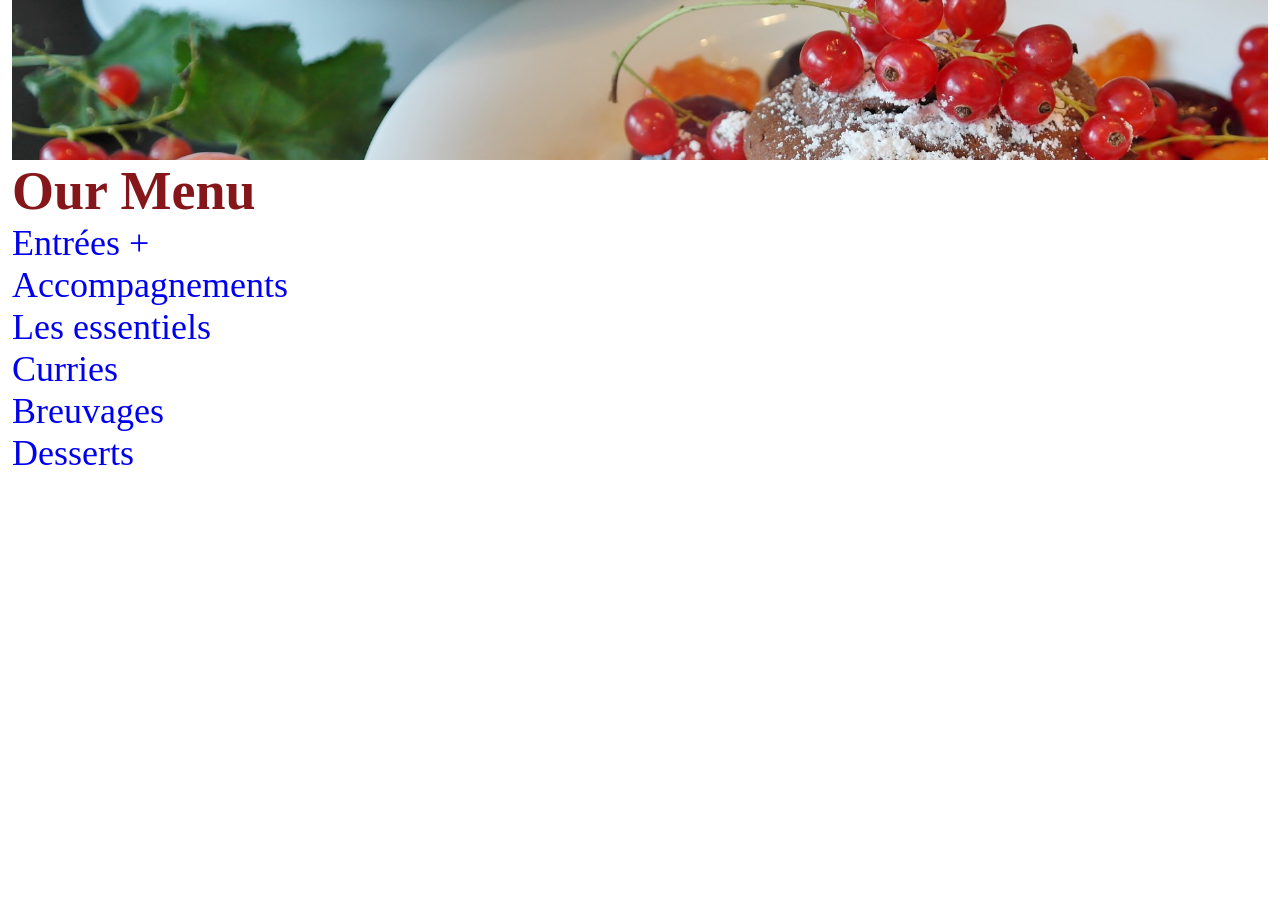
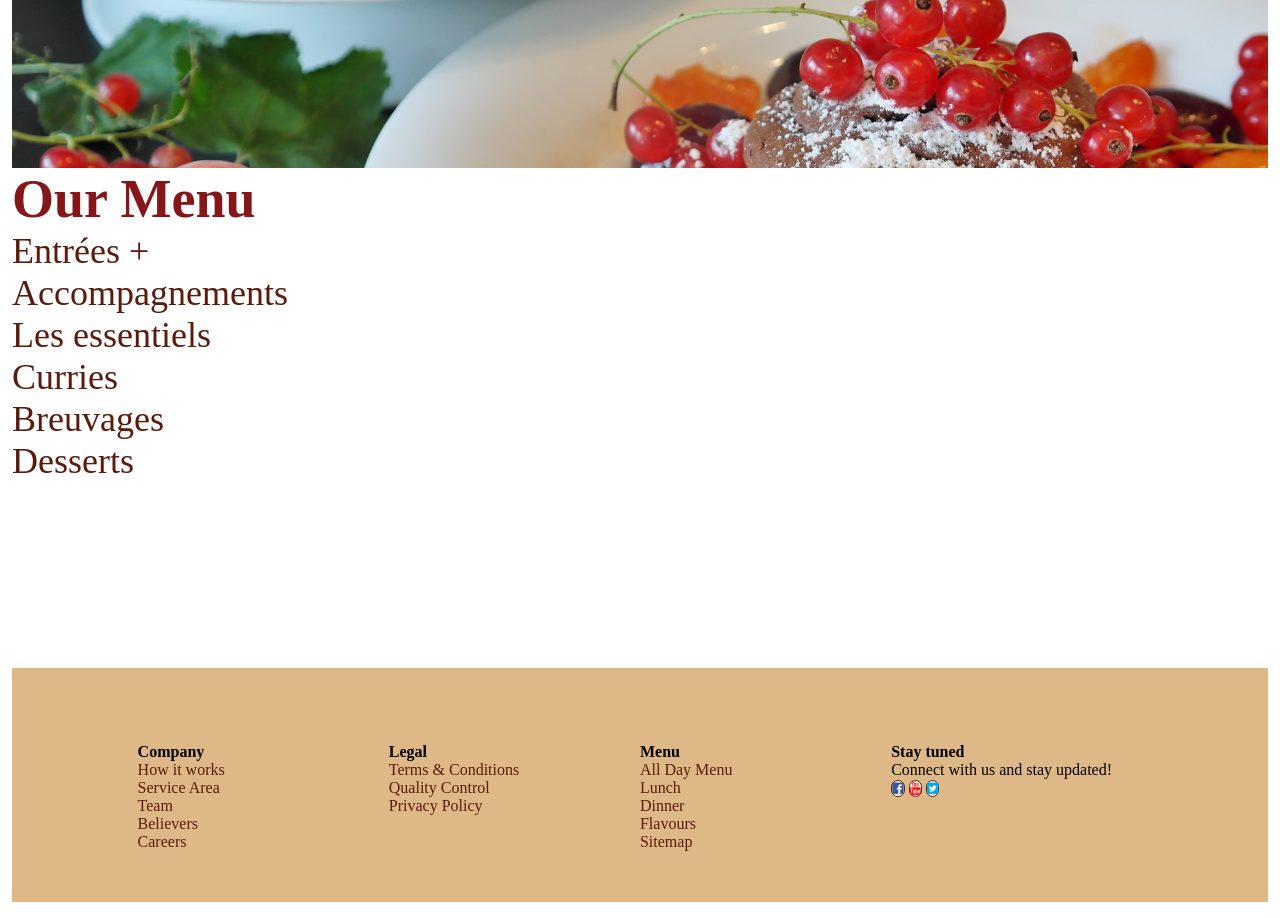
Before and after one commit to mendoncagary/Foodies, a PHP site: page /home.html in a window 1280 px wide. Shown: the part 2320-3238 px from the top of the page. Before the commit the page ends 2785 px from the top, so only its background shows below. Run offline with PHP 8.4, Linux system fonts and the light colour scheme; some libraries are stand-ins or nearby versions.

Commit message:
Files committed

```diff
--- a/home.html
+++ b/home.html
@@ -5,8 +5,11 @@
 <meta name="viewport" content="width=device-width, initial-scale=1.0">
 <link rel="stylesheet" type="text/css" href="style.css">
 <script src="assets/libraries/jquery-3.1.0.min.js"></script>
+<link rel="stylesheet" type="text/css" href="https://maxcdn.bootstrapcdn.com/font-awesome/4.6.3/css/font-awesome.min.css">
+<!--<link rel="stylesheet" type="text/css" href="https://maxcdn.bootstrapcdn.com/bootstrap/3.3.5/css/bootstrap.min.css">-->
 <script src="script.js"></script>
 <title>Foodies</title>
+
 </head>
 
 <body onload="myFunction()">
@@ -26,7 +29,7 @@
       <img src="images/img5.png" alt="Foodies" id="logo" height="160" width="160">
        </a></li>
   <li><a id="link4" class="mainlink" href="#contact">Offers</a></li>
-  <li><a id="link5" class="mainlink" href="#about">Sign In</a></li>
+  <li><a id="link5" class="mainlink">Sign In</a></li>
 </ul>
 </nav>
 </div>
@@ -35,9 +38,45 @@
 
 
 
+<!-- The Modal -->
+<div id="myModal" class="modal">
+
+  <!-- Modal content -->
+  <div class="modal-content">
+    <div class="modal-header">
+      <span class="close">×</span>
+      <h2>Sign In</h2>
+    </div>
+
+
+    <div class="modal-body">
+
+      <input id="name" name="name" class="modalinput" type="text">
+      <label for="name">Email/Mobile</label>
+    </div>
+
+	<div class="col-sm-12">
+	<input value="Let me in" class="sign-up-btn" type="button">
+	</div>
+
+	<div class="col-sm-6">
+	<button onclick="fb_login(&quot;signup&quot;)" class="facebook-btn">
+	<i class="fa fa-facebook"></i> Sign in with Facebook
+	</button> </div>
+
+    <div class="modal-footer">
+      <h3>Modal Footer</h3>
+    </div>
+  </div>
+
+</div>
+
+
+
+
 <div class="bgimg1">
 <div id="headerbox">
-<h2 style="opacity: 1; transform: matrix(1, 0, 0, 1, 0, 0);" class="headline"><span class="first-letter">W</span>elcome</h2>
+<h2 class="headline"><span class="first-letter">W</span>elcome</h2>
 </div>
 
 
@@ -267,7 +306,80 @@ nothing
 </div>
 
 
+
+
+
+<div class="footer">
+<div class="footercontent">
+    <div class="col">
+      <h4>Company</h4>
+	  <a href="#" style="text-decoration:none;">How it works</a></br>
+	  <a href="#" style="text-decoration:none;" >Service Area</a></br>
+	  <a href="#" style="text-decoration:none;">Team</a></br>
+	  <a href="#" style="text-decoration:none;">Believers</a></br>
+	  <a href="#" style="text-decoration:none;">Careers</a></br>
+	  </div>
+    <div class="col">
+      <h4>Legal</h4>
+	  <a href="#" style="text-decoration:none;">Terms & Conditions </a></br>
+	  <a href="#" style="text-decoration:none;">Quality Control </a></br>
+	  <a href="#" style="text-decoration:none;">Privacy Policy</a></br>
+
+	  </div>
+
+
+    <div class="col">
+      <h4>Menu</h4>
+	  <a href="#" style="text-decoration:none;">All Day Menu</a> </br>
+	  <a href="#" style="text-decoration:none;">Lunch</a></br>
+	  <a href="#" style="text-decoration:none;">Dinner</a></br>
+	  <a href="#" style="text-decoration:none;">Flavours</a></br>
+	  <a href="#" style="text-decoration:none;">Sitemap</a>
+
+	  </div>
+    <div class="col">
+      <h4>Stay tuned</h4>
+	  Connect with us and stay updated!</br>
+	  <p>
+	  <button class="Footerbutton1" onclick="parent.open('https://www.facebook.com/')"><i class="fa fa-facebook-square" aria-hidden="true"></i></button>
+	  <button class="Footerbutton2" onclick="parent.open('https://www.youtube.com/')"><i class="fa fa-youtube" aria-hidden="true"></i></button>
+	  <button class="Footerbutton3" onclick="parent.open('https://www.twitter.com/')"><i class="fa fa-twitter-square" aria-hidden="true"></i></button>
+	  </p></div>
+
+</div>
 </div>
 
+</div>
+<script>
+ var modal = document.getElementById('myModal');
+
+// Get the button that opens the modal
+var btn = document.getElementById("link5");
+
+// Get the <span> element that closes the modal
+var span = document.getElementsByClassName("close")[0];
+
+// When the user clicks the button, open the modal
+btn.onclick = function() {
+    modal.style.display = "block";
+}
+
+
+// When the user clicks on <span> (x), close the modal
+span.onclick = function() {
+    modal.style.display = "none";
+}
+
+
+
+// When the user clicks anywhere outside of the modal, close it
+window.onclick = function(event) {
+    if (event.target == modal) {
+        modal.style.display = "none";
+    }
+}
+
+</script>
 </body>
+
 </html>
--- a/style.css
+++ b/style.css
@@ -2,6 +2,15 @@
     font-family: 'herr_von_muellerhoffregular';
     src: url('fonts/herrvonmuellerhoff-regular-webfont.woff2') format('woff2'),
          url('fonts/herrvonmuellerhoff-regular-webfont.woff') format('woff');
+    font-weight: normal;
+    font-style: normal;
+
+}
+
+@font-face {
+    font-family: 'Roboto';
+    src: url('fonts/roboto-regular-webfont.woff') format('woff'),
+         url('fonts/roboto-regular-webfont.woff2') format('woff2');
     font-weight: normal;
     font-style: normal;
 
@@ -41,13 +50,14 @@ a{
 position: fixed;
 width: 100%;
 left: 0;
-top: 0px;
+top: 0;
 z-index: 30;
 background-image: url(images/img3.png);
 padding-top: 70px;
 padding-bottom: 25px;
 opacity:1;
 display:none;
+
 
 }
 
@@ -110,8 +120,160 @@ li #link5 {
 	left:50%;
 	margin-left:280px;
 	top:24px;
+	cursor:pointer;
 
 }
+
+
+
+/* The Modal (background) */
+.modal {
+    display: none; /* Hidden by default */
+    position: fixed; /* Stay in place */
+    z-index: 40; /* Sit on top */
+    padding-top: 100px; /* Location of the box */
+    left: 0;
+    top: 0;
+    width: 100%; /* Full width */
+    height: 100%; /* Full height */
+    overflow: auto; /* Enable scroll if needed */
+    background-color: rgb(0,0,0); /* Fallback color */
+    background-color: rgba(0,0,0,0.4); /* Black w/ opacity */
+}
+
+/* Modal Content */
+.modal-content {
+    position: relative;
+    background-color: #fefefe;
+    margin: auto;
+    padding: 0;
+    border: 1px solid #888
+    box-shadow: 0 4px 8px 0 rgba(0,0,0,0.2),0 6px 20px 0 rgba(0,0,0,0.19);
+    -webkit-animation-name: animatetop;
+    -webkit-animation-duration: 0.4s;
+    animation-name: animatetop;
+    animation-duration: 0.4s;
+	width:600px;
+
+}
+
+.modal-content .modal-header h2{
+
+	text-align: center;
+	font-weight: 300;
+	    font-size: 30px;
+}
+
+.modalinput {
+    border: none;
+    outline: 0;
+    position: absolute;
+    top: 0;
+    left: 0;
+    display: block;
+    background: 0 0;
+    z-index: 2;
+    border-bottom: 1px solid #e2e2e2;
+    line-height: 70px;
+}
+.col-sm-12{
+
+	width: 100%;
+	float:left;
+	position: relative;
+    min-height: 1px;
+    padding-right: 15px;
+    padding-left: 15px;
+    box-sizing: border-box;
+}
+
+.sign-up-btn{
+
+    border-radius: 6px;
+    background: #323232;
+    font-size: 12px;
+    line-height: 50px !important;
+    color: #fff;
+	text-transform: uppercase;
+	height: 50px;
+    width: 100%;
+    font-size: 14px;
+    font-weight: 400;
+    border: 1px solid transparent;
+    cursor:pointer;
+}
+
+
+.col-sm-6{
+	width: 50%;
+	float:left;
+	position: relative;
+    min-height: 1px;
+    padding-right: 15px;
+    padding-left: 15px;
+    box-sizing: border-box;
+
+}
+
+.facebook-btn{
+    line-height: 50px !important;
+    background: #3b5999;
+    color: #fff;
+    padding: 0 34px;
+	border-radius: 6px;
+	display: block;
+    width: 100%;
+	margin-bottom: 0;
+    font-size: 14px;
+    font-weight: 400;
+     border: 1px solid transparent;
+     cursor:pointer;
+}
+
+
+/* Add Animation */
+@-webkit-keyframes animatetop {
+    from {top:-300px; opacity:0}
+    to {top:0; opacity:1}
+}
+
+@keyframes animatetop {
+    from {top:-300px; opacity:0}
+    to {top:0; opacity:1}
+}
+
+/* The Close Button */
+.close {
+    color: white;
+    float: right;
+    font-size: 28px;
+    font-weight: bold;
+}
+
+.close:hover,
+.close:focus {
+    color: #000;
+    text-decoration: none;
+    cursor: pointer;
+}
+
+.modal-header {
+    padding: 2px 16px;
+    background-color: #5cb85c;
+    color: white;
+}
+
+.modal-body {padding: 2px 16px;}
+
+.modal-footer {
+    padding: 2px 16px;
+    background-color: #5cb85c;
+    color: white;
+}
+
+
+
+
 
 
 .bounce{
@@ -233,6 +395,7 @@ li #link5 {
 	z-index: 20;
     cursor: pointer;
 	color:white;
+	font-family:Roboto,sans-serif;
 
 }
 
@@ -286,7 +449,7 @@ li #link5 {
 	position:relative;
     /* The image used */
     background-image: url("images/img1.jpg");
-    height:96vh;
+    height:97vh;
     /* Set a specific height */
     min-height: 700px;
     /* Create the parallax scrolling effect */
@@ -369,3 +532,84 @@ li #link5 {
   0% { transform: rotate(0deg); }
   100% { transform: rotate(360deg); }
 }
+
+
+
+
+.footer{
+    background-color:BurlyWood;
+    color:black;
+	display:inline-block;
+	width:100%;
+
+
+
+}
+
+.Footerbutton1 {
+    background-color: white;
+    border: 1px solid #5A1A0C;
+    border-radius: 25px;
+    color: #3b5998;
+    text-decoration: none;
+    -webkit-transition-duration: 0.4s;
+    transition-duration: 0.4s;
+    cursor: pointer;
+}
+
+.Footerbutton2 {
+    background-color: white;
+    border: 1px solid #5A1A0C;
+    border-radius: 25px;
+    color: #FF0202;
+    text-decoration: none;
+    -webkit-transition-duration: 0.4s;
+    transition-duration: 0.4s;
+    cursor: pointer;
+}
+
+.Footerbutton3 {
+    background-color: white;
+    border: 1px solid #5A1A0C;
+    border-radius: 25px;
+    color: #00aced;
+    text-decoration: none;
+    -webkit-transition-duration: 0.4s;
+    transition-duration: 0.4s;
+    cursor: pointer;
+}
+
+.footercontent{
+	margin:0 auto;
+	width:80%;
+	margin-top:2%;
+	margin-bottom:2%;
+
+}
+.col{
+
+	float:left;
+	width:25%;
+	min-height:1px;
+	margin-bottom:5%;
+	margin-top:5%;
+}
+/* unvisited link */
+a:link {
+    color:#5A1A0C;
+}
+
+/* visited link */
+a:visited {
+    color: green;
+}
+
+/* mouse over link */
+a:hover {
+    color: red;
+}
+
+/* selected link */
+a:active {
+    color: blue;
+}
```
Also changed, not shown: fonts/roboto-regular-webfont.woff (added), fonts/roboto-regular-webfont.woff2 (added), script.js (line endings or trailing spaces).
